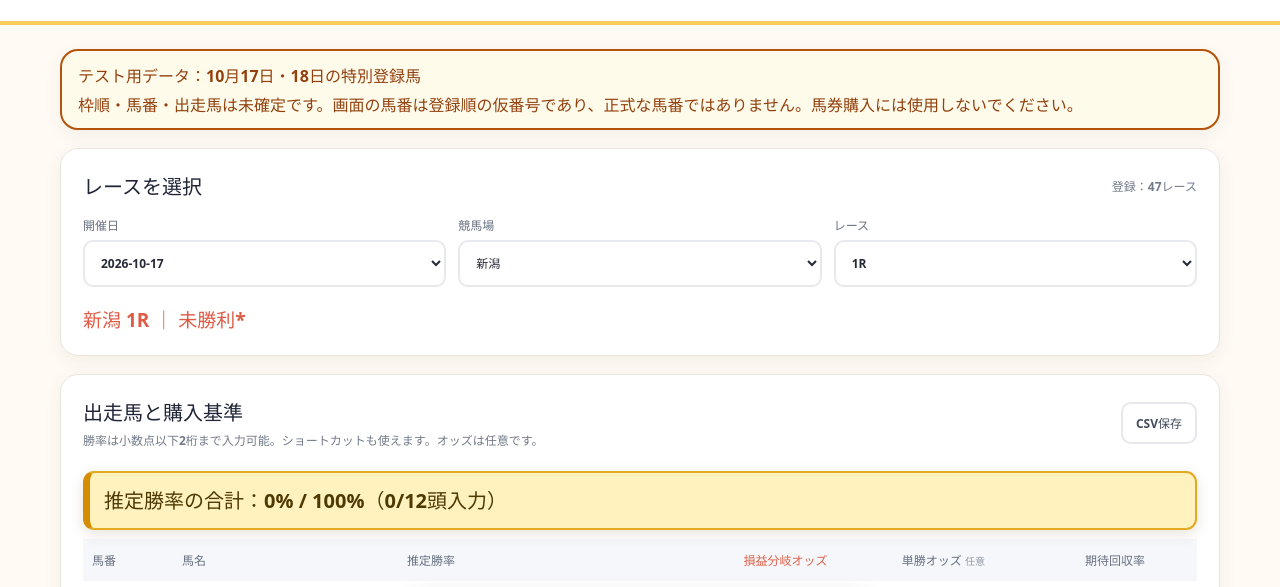
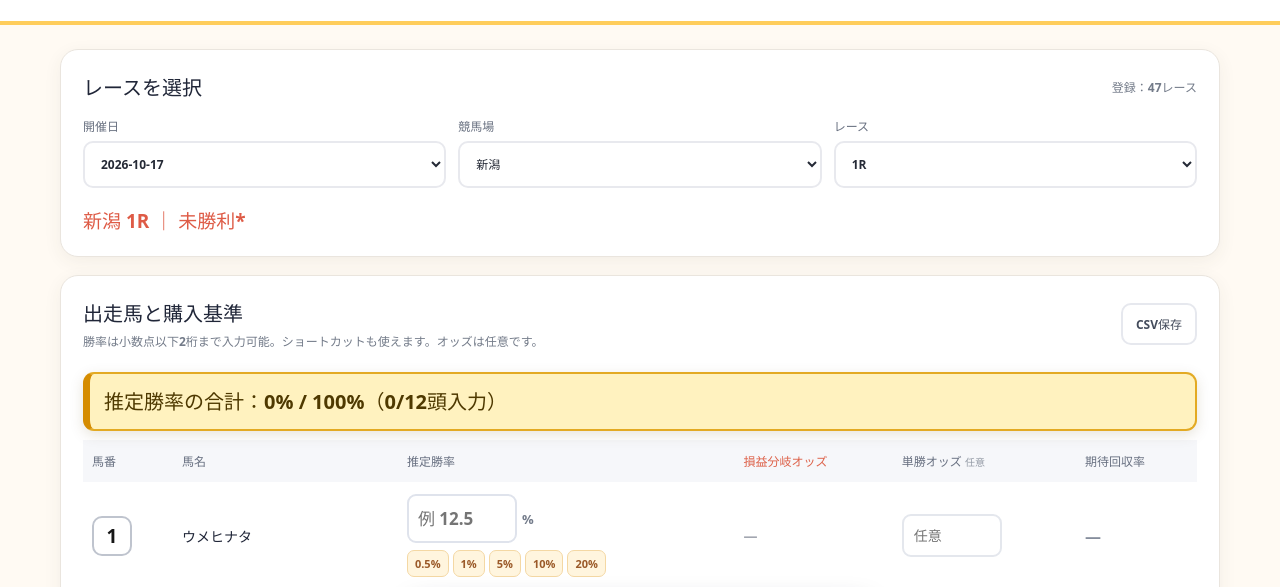
Before and after one commit to jamojikeiba/keiba-ev-checker, a plain HTML site: page index.html in a window 1280 px wide. Shown: the part 141-728 px from the top of the page. Drawn offline with Linux system fonts and the light colour scheme.

Commit message:
Update index.html

```diff
--- a/index.html
+++ b/index.html
@@ -1,7 +1,7 @@
 <!doctype html><html lang="ja"><head><link rel="icon" href="favicon.ico?v=1" type="image/x-icon"><meta charset="utf-8"><meta name="viewport" content="width=device-width,initial-scale=1"><meta name="theme-color" content="#fffaf3"><title>JAM ODDS</title><meta name="application-name" content="JAM ODDS"><meta name="apple-mobile-web-app-title" content="JAM ODDS"><meta property="og:title" content="JAM ODDS"><link rel="stylesheet" href="style.css?v=11.2"></head><body>
 <header class="top"><div class="wrap"><div class="eyebrow">JAM ODDS · Ver.11.2</div><h1>JAM ODDS</h1><p>自分の推定勝率から、買ってよいオッズの目安をチェック。</p></div></header>
 <main class="wrap">
-<section class="panel" style="border:2px solid #b45309;background:#fffbeb;color:#92400e;padding:12px 16px"><strong>テスト用データ：10月17日・18日の特別登録馬</strong><p style="margin:5px 0 0">枠順・馬番・出走馬は未確定です。画面の馬番は登録順の仮番号であり、正式な馬番ではありません。馬券購入には使用しないでください。</p></section><section class="panel picker"><div class="sectionHead"><h2>レースを選択</h2><span id="status" class="muted">読み込み中…</span></div><div class="pickGrid"><label>開催日<select id="date"></select></label><label>競馬場<select id="venue"></select></label><label>レース<select id="race"></select></label></div><h3 id="raceTitle"></h3></section>
+<section class="panel picker"><div class="sectionHead"><h2>レースを選択</h2><span id="status" class="muted">読み込み中…</span></div><div class="pickGrid"><label>開催日<select id="date"></select></label><label>競馬場<select id="venue"></select></label><label>レース<select id="race"></select></label></div><h3 id="raceTitle"></h3></section>
 <section class="panel"><div class="sectionHead"><div><h2>出走馬と購入基準</h2><p class="muted">勝率は小数点以下2桁まで入力可能。ショートカットも使えます。オッズは任意です。</p></div><button id="csv" class="ghost">CSV保存</button></div><div class="totalSticky"><div id="total" class="total" role="status"></div></div><div class="tableScroll"><table><thead><tr><th>馬番</th><th>馬名</th><th>推定勝率</th><th class="fairHead">損益分岐オッズ</th><th>単勝オッズ <span class="optional">任意</span></th><th>期待回収率</th></tr></thead><tbody id="horses"></tbody></table></div><div class="footerActions"><button id="clear" class="ghost danger">このレースの入力を消去</button></div></section>
 
 <p class="notice">※損益分岐オッズ＝100÷推定勝率（%）。オッズがこれを上回る場合、入力した推定勝率が正しければ理論上プラス期待値です。勝率推定の正確性は保証されません。オッズは自動取得しません。</p>
```
